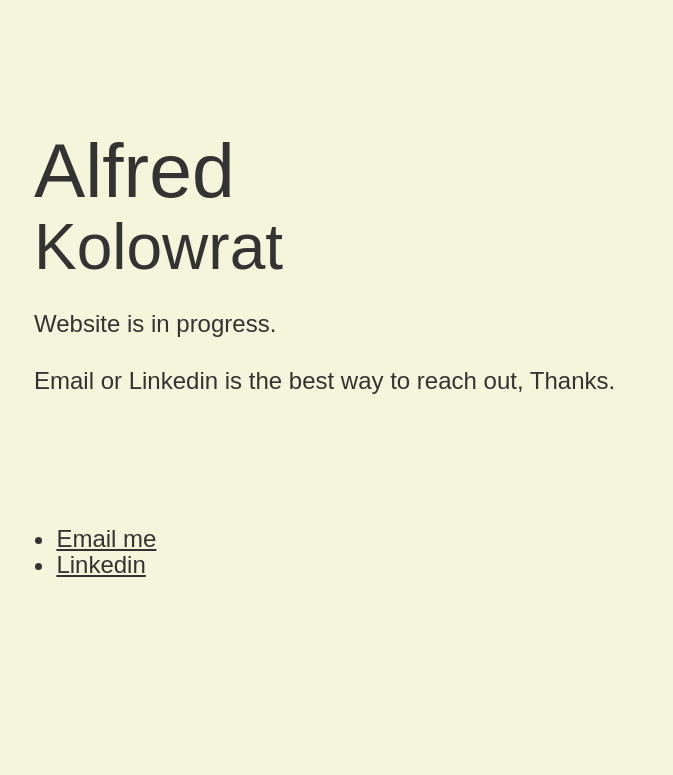
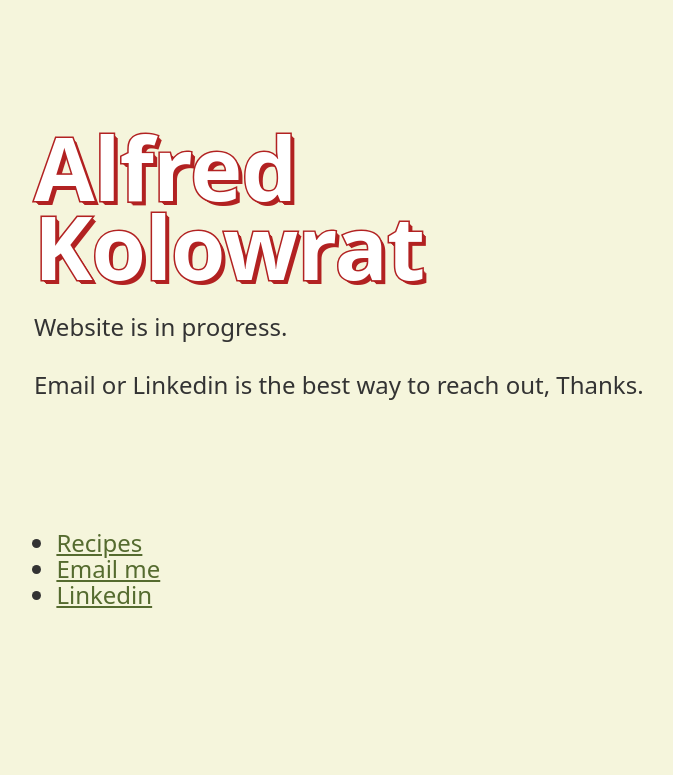
Before and after one commit to alfredk/alfredk.github.io, a PHP site: page / in a window 1280 px wide. Shown: the top 775 px of the page, without its empty margins (94-767 px from the left). Run offline with PHP 8.4, Linux system fonts and the light colour scheme.

Commit message:
style update

```diff
--- a/app.js
+++ b/app.js
@@ -113,7 +113,7 @@ __webpack_require__.r(__webpack_exports__);
 /******/
 /************************************************************************/
 var __webpack_exports__ = {};
-// This entry need to be wrapped in an IIFE because it need to be in strict mode.
+// This entry needs to be wrapped in an IIFE because it needs to be in strict mode.
 !function() {
 "use strict";
 /*!******************!*\
--- a/index.html
+++ b/index.html
@@ -35,8 +35,8 @@
   <header></header>
   <main>
     <article class="content wrapper">
-      <h1>Alfred</h1>
-      <h2>Kolowrat</h2>
+      <h1 class="header-styles">Alfred</h1>
+      <h2 class="header-styles">Kolowrat</h2>
 
       <p>Website is in progress. </p>
       <p>Email or Linkedin is the best way to reach out, Thanks.</p>
@@ -46,7 +46,7 @@
     <div class="content wrapper">
       <ul>
         <!-- <li><a href="resume.html">Résumé</a></li> -->
-        <!-- <li><a href="">Recipes</a></li> -->
+        <li><a href="">Recipes</a></li>
         <li><a href="mailto:alfred.kolowrat@gmail.com">Email me</a></li>
         <li><a href="https://www.linkedin.com/in/alfredkolowrat/">Linkedin</a></li>
         <!-- <li><a href="">GitHub</a></li> -->
--- a/sass/_style.scss
+++ b/sass/_style.scss
@@ -16,12 +16,12 @@ body {
   line-height: 1.1;
   background-color: gray;
   color: white;
-  a { color: white; }
+  a { color: beige; }
 
   @media (prefers-color-scheme: light) {
     color: var(--dark);
     background-color: beige;
-    a { color: var(--dark); }
+    a { color: darkolivegreen; }
   }
 }
 
--- a/style.css
+++ b/style.css
@@ -186,7 +186,7 @@ h5,
 h6 {
   margin-top: 0;
   margin-bottom: 0;
-  font-family: veranda, sans-serif;
+  font-family: veranda, system-ui, sans-serif;
   color: var(--dark);
   font-weight: 400;
 }
@@ -201,6 +201,19 @@ h6 {
   }
 }
 
+.header-styles {
+  font-size: clamp(2.75rem, 10vw, 5.5rem);
+  line-height: 0.9;
+  font-weight: 800;
+  -webkit-text-stroke: 3px firebrick;
+  paint-order: stroke fill;
+  color: #fff;
+  letter-spacing: -0.01em;
+  text-shadow: 1px 1px 0 firebrick, 2px 2px 0 firebrick, 3px 3px 0 firebrick, 4px 4px 0 firebrick;
+  font-weight: 900;
+  font-style: normal;
+}
+
 h1 {
   font-size: min(max(3.8rem, 6vw), 5.6rem);
 }
@@ -213,7 +226,7 @@ h3 {
 }
 
 p {
-  font-family: novel-sans-pro, sans-serif;
+  font-family: novel-sans-pro, system-ui, sans-serif;
   line-height: 1.4;
   margin-bottom: 1.4rem;
 }
@@ -228,14 +241,14 @@ body {
   overflow-x: hidden;
   width: 100%;
   margin: 0;
-  font-family: novel-sans-pro, sans-serif;
+  font-family: novel-sans-pro, system-ui, sans-serif;
   font-size: 1.5rem;
   line-height: 1.1;
   background-color: gray;
   color: white;
 }
 body a {
-  color: white;
+  color: beige;
 }
 @media (prefers-color-scheme: light) {
   body {
@@ -243,7 +256,7 @@ body a {
     background-color: beige;
   }
   body a {
-    color: var(--dark);
+    color: darkolivegreen;
   }
 }
 
```
Also changed, not shown: sass/_type.scss (+14 -2 lines).
